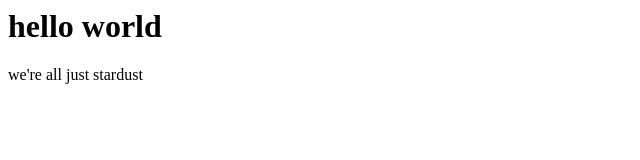
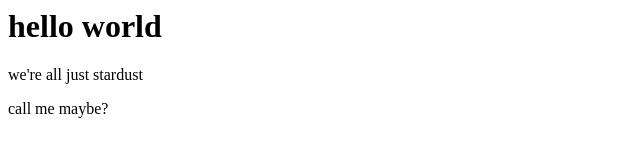
Before and after one commit to HannahLW1519/git-lab, a plain HTML site: page index.html in a window 1280 px wide. Shown: the whole page, without its empty margins (0-640 px from the left). Drawn offline with Linux system fonts and the light colour scheme.

Commit message:
Added more para

```diff
--- a/index.html
+++ b/index.html
@@ -1,2 +1,3 @@
 <h1>hello world</h1>
 <p>we're all just stardust</p>
+<p>call me maybe?</p>
```
